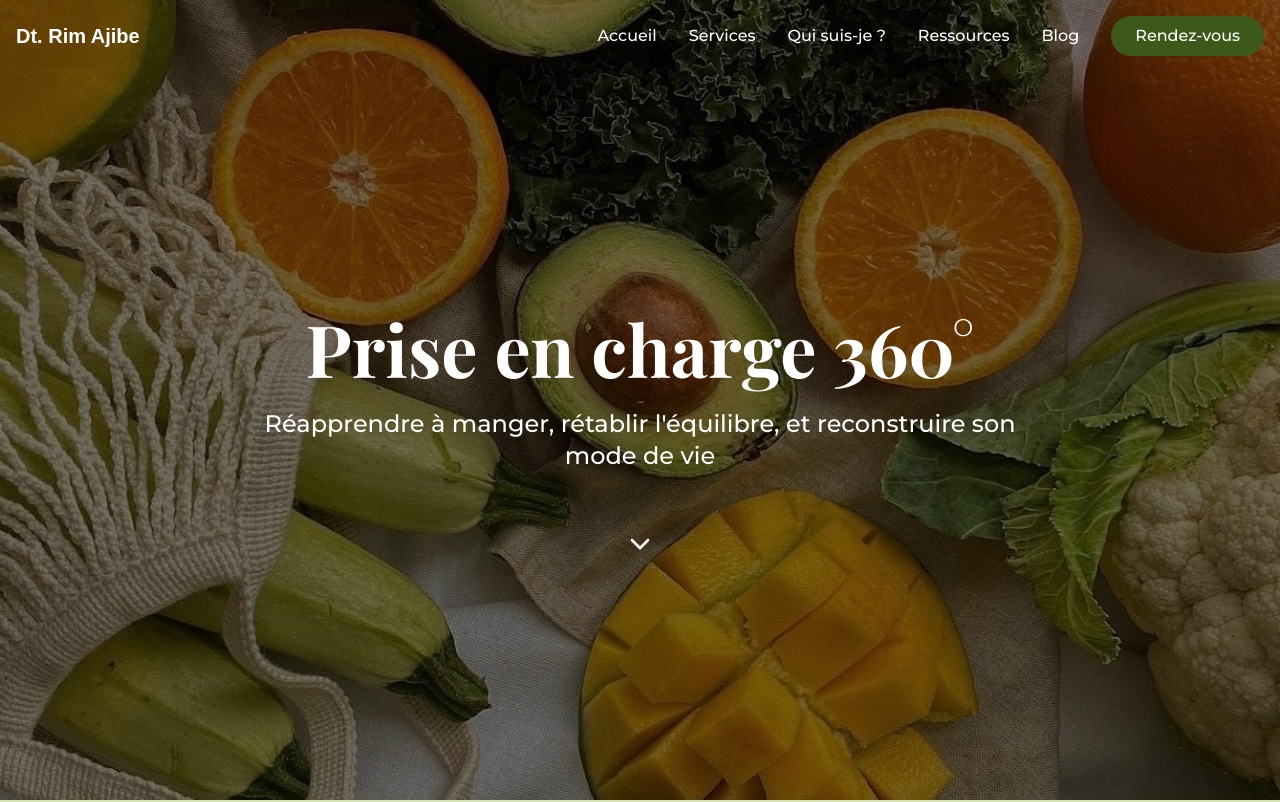
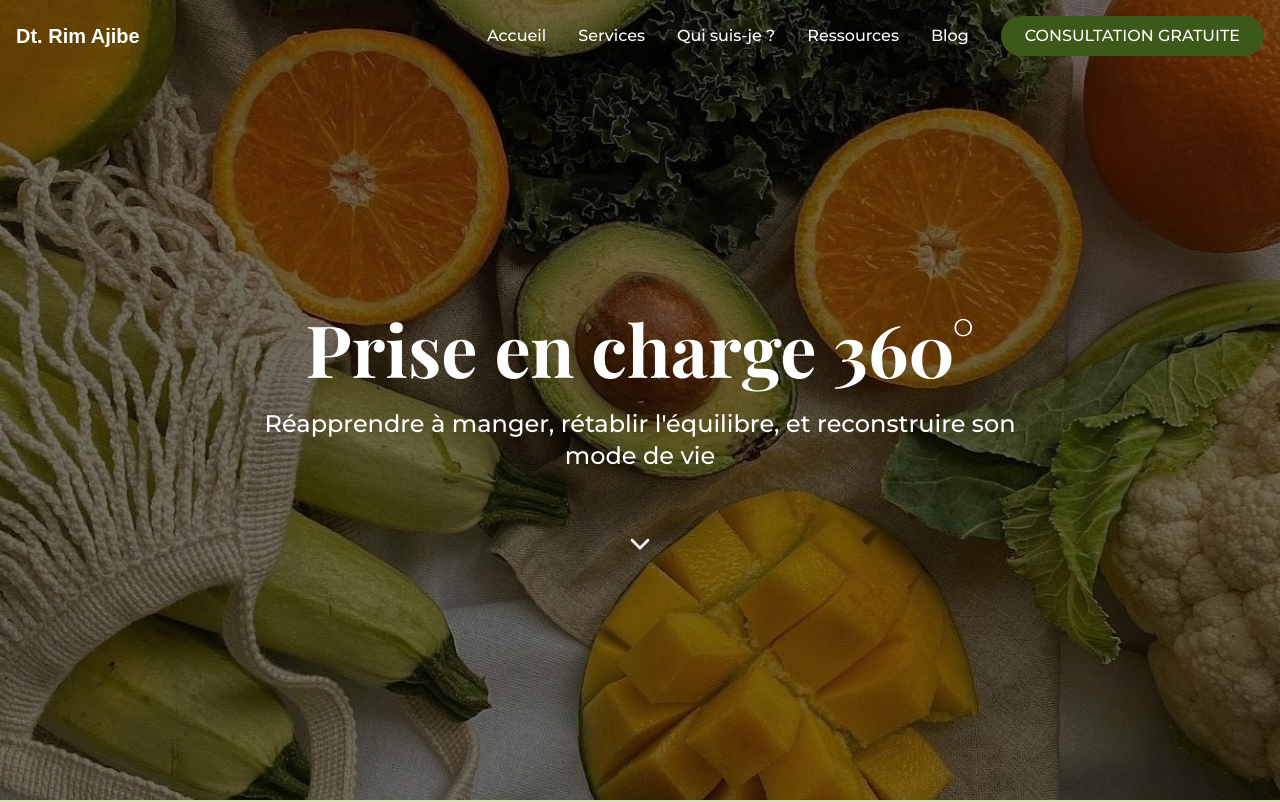
Before and after one commit to rimajibe/rim-website, a React (Create React App) app: page / in a window 1280 px wide. Shown: the top 802 px of the page. Built offline with nearby package versions, Linux system fonts and the light colour scheme; a web font is replaced by a local one.

Commit message:
Update homepage URL in package.json to reflect the new site address

```diff
--- a/src/App.js
+++ b/src/App.js
@@ -121,7 +121,7 @@ const Header = ({ scrolled, isMenuOpen, setIsMenuOpen, onNavigate, currentPage }
           <button onClick={() => handleNavigation('qui-suis-je')} className={`${scrolled ? 'text-[#3D5919]' : 'text-white'} hover:text-[#D6E2B4] transition-colors montserrat-medium bg-transparent border-none cursor-pointer`}>Qui suis-je ?</button>
           <button onClick={() => onNavigate('resources')} className={`${scrolled ? 'text-[#3D5919]' : 'text-white'} hover:text-[#D6E2B4] transition-colors montserrat-medium bg-transparent border-none cursor-pointer`}>Ressources</button>
           <button onClick={() => onNavigate('blog')} className={`${scrolled ? 'text-[#3D5919]' : 'text-white'} hover:text-[#D6E2B4] transition-colors montserrat-medium bg-transparent border-none cursor-pointer`}>Blog</button>
-          <button onClick={() => handleNavigation('rendez-vous')} className="bg-[#3D5919] text-white px-6 py-2 rounded-full hover:bg-[#2A3F0F] transition-colors montserrat-medium border-none cursor-pointer">Rendez-vous</button>
+          <button onClick={() => handleNavigation('rendez-vous')} className="bg-[#3D5919] text-white px-6 py-2 rounded-full hover:bg-[#2A3F0F] transition-colors montserrat-medium border-none cursor-pointer">CONSULTATION GRATUITE</button>
         </div>
 
         {/* Mobile Menu Button */}
@@ -139,7 +139,7 @@ const Header = ({ scrolled, isMenuOpen, setIsMenuOpen, onNavigate, currentPage }
             <button onClick={() => handleNavigation('qui-suis-je')} className="block w-full text-left py-2 text-[#3D5919] montserrat-medium bg-transparent border-none cursor-pointer">Qui suis-je ?</button>
             <button onClick={() => { onNavigate('resources'); handleMenuItemClick(); }} className="block w-full text-left py-2 text-[#3D5919] montserrat-medium bg-transparent border-none cursor-pointer">Ressources</button>
             <button onClick={() => { onNavigate('blog'); handleMenuItemClick(); }} className="block w-full text-left py-2 text-[#3D5919] montserrat-medium bg-transparent border-none cursor-pointer">Blog</button>
-            <button onClick={() => handleNavigation('rendez-vous')} className="block w-full py-2 bg-[#3D5919] text-white text-center rounded-full montserrat-medium border-none cursor-pointer">Rendez-vous</button>
+            <button onClick={() => handleNavigation('rendez-vous')} className="block w-full py-2 bg-[#3D5919] text-white text-center rounded-full montserrat-medium border-none cursor-pointer">CONSULTATION GRATUITE</button>
           </div>
         </div>
       )}
@@ -271,10 +271,7 @@ const PhilosophySection = () => {
             Dt. Rim Ajibe
           </blockquote>
           <div className="text-center mt-8">
-            <button onClick={() => window.open('https://calendly.com/dieteticienne-ajibe-rim/consultation-gratuite?primary_color=3D5919&text_color=000000&background_color=ffffff&hide_event_type_details=1&hide_gdpr_banner=1', '_blank')} className="bg-[#D6E2B4] text-[#3D5919] px-4 sm:px-8 py-3 sm:py-4 rounded-full text-sm sm:text-lg hover:bg-white transition-all font-bold montserrat-medium border-none cursor-pointer">
-              <span className="hidden sm:inline">Je prends mon rendez-vous !</span>
-              <span className="sm:hidden">Rendez-vous</span>
-            </button>
+            <button onClick={() => window.open('https://calendly.com/dieteticienne-ajibe-rim/consultation-gratuite?primary_color=3D5919&text_color=000000&background_color=ffffff&hide_event_type_details=1&hide_gdpr_banner=1', '_blank')} className="bg-[#D6E2B4] text-[#3D5919] px-4 sm:px-8 py-3 sm:py-4 rounded-full text-sm sm:text-lg hover:bg-white transition-all font-bold montserrat-medium border-none cursor-pointer">CONSULTATION GRATUITE</button>
           </div>
         </div>
       </div>
@@ -563,9 +560,7 @@ const BenefitsSection = () => {
           </div>
         </div>
         <div className="text-center mt-12">
-          <button onClick={() => window.open('https://calendly.com/dieteticienne-ajibe-rim/consultation-gratuite?primary_color=3D5919&text_color=000000&background_color=ffffff&hide_event_type_details=1&hide_gdpr_banner=1', '_blank')} className="bg-[#3D5919] text-[#FDFCE9] px-8 py-4 rounded-full text-lg hover:bg-[#3D5919] hover:text-white transition-all font-bold montserrat-medium border-none cursor-pointer">
-            Faites le premier pas !
-          </button>
+          <button onClick={() => window.open('https://calendly.com/dieteticienne-ajibe-rim/consultation-gratuite?primary_color=3D5919&text_color=000000&background_color=ffffff&hide_event_type_details=1&hide_gdpr_banner=1', '_blank')} className="bg-[#3D5919] text-[#FDFCE9] px-8 py-4 rounded-full text-lg hover:bg-[#3D5919] hover:text-white transition-all font-bold montserrat-medium border-none cursor-pointer">CONSULTATION GRATUITE</button>
         </div>
       </div>
     </section>
@@ -625,9 +620,7 @@ const ProcessSection = () => {
           </div>
         </div>
         <div className="text-center mt-12">
-          <button onClick={() => window.open('https://calendly.com/dieteticienne-ajibe-rim/consultation-gratuite?primary_color=3D5919&text_color=000000&background_color=ffffff&hide_event_type_details=1&hide_gdpr_banner=1', '_blank')} className="bg-[#FDFCE9] text-[#3D5919] px-8 py-4 rounded-full text-lg hover:bg-white hover:text-[#3D5919] transition-all font-bold montserrat-medium border-none cursor-pointer">
-            Faites le premier pas !
-          </button>
+          <button onClick={() => window.open('https://calendly.com/dieteticienne-ajibe-rim/consultation-gratuite?primary_color=3D5919&text_color=000000&background_color=ffffff&hide_event_type_details=1&hide_gdpr_banner=1', '_blank')} className="bg-[#FDFCE9] text-[#3D5919] px-8 py-4 rounded-full text-lg hover:bg-white hover:text-[#3D5919] transition-all font-bold montserrat-medium border-none cursor-pointer">CONSULTATION GRATUITE</button>
         </div>
       </div>
     </section>
@@ -662,7 +655,7 @@ const PricingSection = () => {
                 onClick={() => window.open('https://calendly.com/dieteticienne-ajibe-rim/consultation-gratuite?primary_color=3D5919&text_color=000000&background_color=ffffff&hide_event_type_details=1&hide_gdpr_banner=1', '_blank')}
                 className={`block w-full py-3 px-6 rounded-full font-semibold transition-colors montserrat-medium ${plan.popular ? 'bg-[#3D5919] text-white hover:bg-[#2A3F0F]' : 'bg-white text-[#3D5919] hover:bg-gray-100'}`}
               >
-                Choisir
+                CONSULTATION GRATUITE
               </button>
             </div>
           ))}
@@ -681,9 +674,7 @@ const PricingSection = () => {
                 onClick={() => window.open('https://calendly.com/dieteticienne-ajibe-rim/consultation-gratuite?primary_color=3D5919&text_color=000000&background_color=ffffff&hide_event_type_details=1&hide_gdpr_banner=1', '_blank')}
                 className="inline-flex items-center bg-[#3D5919] text-white px-8 py-4 rounded-full text-lg hover:bg-[#2A3F0F] transition-all transform hover:scale-105 font-bold montserrat-medium shadow-lg border-none cursor-pointer"
               >
-                <span className="hidden sm:inline">Je réserve ma consultation de découverte gratuite !</span>
-                <span className="sm:hidden">Consultation gratuite</span>
-                <Star className="w-5 h-5 ml-2" />
+                CONSULTATION GRATUITE
               </button>
             </div>
           </div>
@@ -774,10 +765,7 @@ const FAQSection = () => {
           ))}
         </div>
         <div className="text-center mt-12">
-          <button onClick={() => window.open('https://calendly.com/dieteticienne-ajibe-rim/consultation-gratuite?primary_color=3D5919&text_color=000000&background_color=ffffff&hide_event_type_details=1&hide_gdpr_banner=1', '_blank')} className="bg-[#3D5919] text-white px-4 sm:px-8 py-3 sm:py-4 rounded-full text-sm sm:text-lg hover:bg-[#2A3F0F] transition-all transform hover:scale-105 montserrat-medium border-none cursor-pointer">
-            <span className="hidden sm:inline">Réservez votre consultation gratuite !</span>
-            <span className="sm:hidden">Consultation gratuite</span>
-          </button>
+          <button onClick={() => window.open('https://calendly.com/dieteticienne-ajibe-rim/consultation-gratuite?primary_color=3D5919&text_color=000000&background_color=ffffff&hide_event_type_details=1&hide_gdpr_banner=1', '_blank')} className="bg-[#3D5919] text-white px-4 sm:px-8 py-3 sm:py-4 rounded-full text-sm sm:text-lg hover:bg-[#2A3F0F] transition-all transform hover:scale-105 montserrat-medium border-none cursor-pointer">CONSULTATION GRATUITE</button>
         </div>
       </div>
     </section>
@@ -882,8 +870,7 @@ const TestimonialsSection = () => {
             onClick={() => window.open('https://calendly.com/dieteticienne-ajibe-rim/consultation-gratuite?primary_color=3D5919&text_color=000000&background_color=ffffff&hide_event_type_details=1&hide_gdpr_banner=1', '_blank')}
             className="inline-block bg-gradient-to-r from-[#3D5919] to-[#2A3F0F] text-white px-8 py-4 rounded-full text-lg hover:shadow-2xl transition-all transform hover:scale-105 font-bold montserrat-medium border-none cursor-pointer"
           >
-            <span className="hidden sm:inline">Je commence mon accompagnement !</span>
-            <span className="sm:hidden">Commencer !</span>
+            CONSULTATION GRATUITE
           </button>
         </div>
       </div>
@@ -1135,10 +1122,7 @@ const BlogSection = () => {
         )}
 
         <div className="text-center">
-          <button onClick={() => window.open('https://calendly.com/dieteticienne-ajibe-rim/consultation-gratuite?primary_color=3D5919&text_color=000000&background_color=ffffff&hide_event_type_details=1&hide_gdpr_banner=1', '_blank')} className="bg-[#3D5919] text-white px-4 sm:px-8 py-3 sm:py-4 rounded-full text-sm sm:text-lg hover:bg-[#2A3F0F] transition-all transform hover:scale-105 montserrat-medium border-none cursor-pointer">
-            <span className="hidden sm:inline">Réservez votre consultation gratuite !</span>
-            <span className="sm:hidden">Consultation gratuite</span>
-          </button>
+          <button onClick={() => window.open('https://calendly.com/dieteticienne-ajibe-rim/consultation-gratuite?primary_color=3D5919&text_color=000000&background_color=ffffff&hide_event_type_details=1&hide_gdpr_banner=1', '_blank')} className="bg-[#3D5919] text-white px-4 sm:px-8 py-3 sm:py-4 rounded-full text-sm sm:text-lg hover:bg-[#2A3F0F] transition-all transform hover:scale-105 montserrat-medium border-none cursor-pointer">CONSULTATION GRATUITE</button>
         </div>
       </div>
 
```
Also changed, not shown: 1 other file (tests, documents, lock files or other folders).
